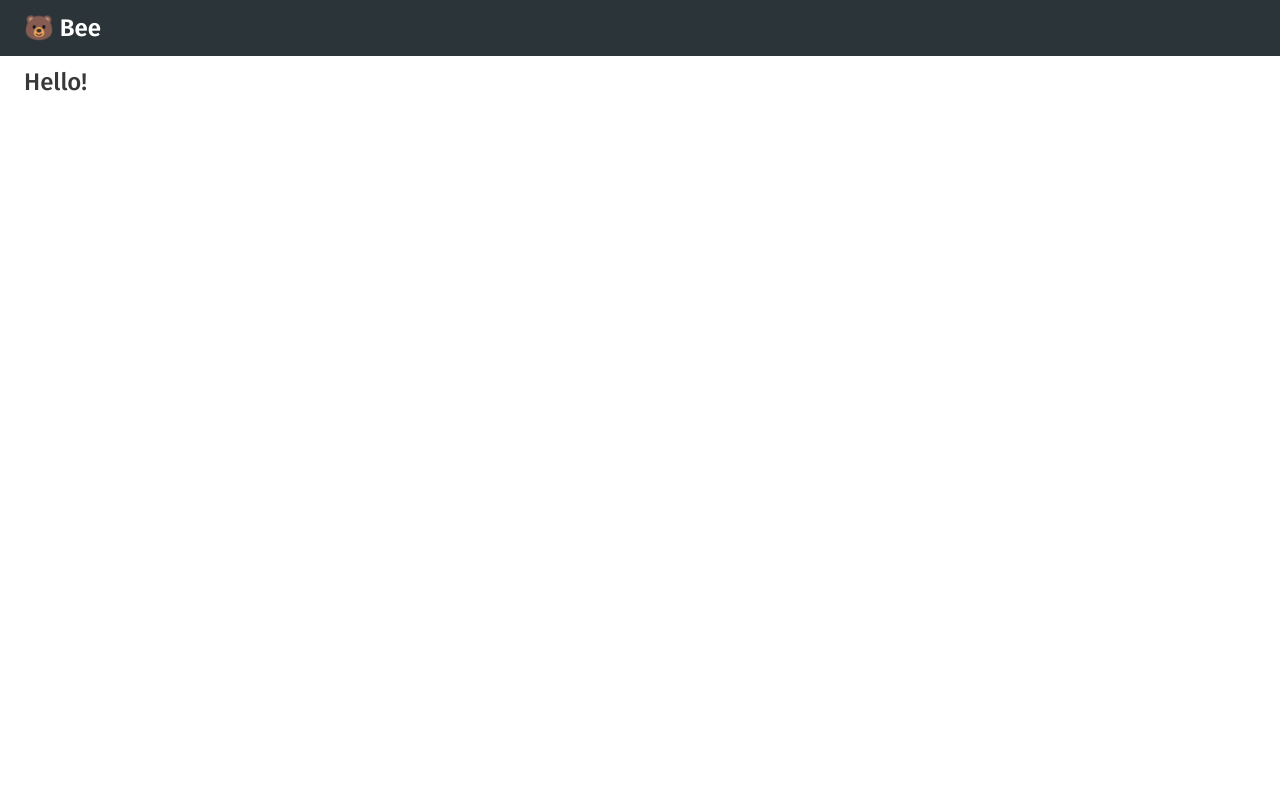
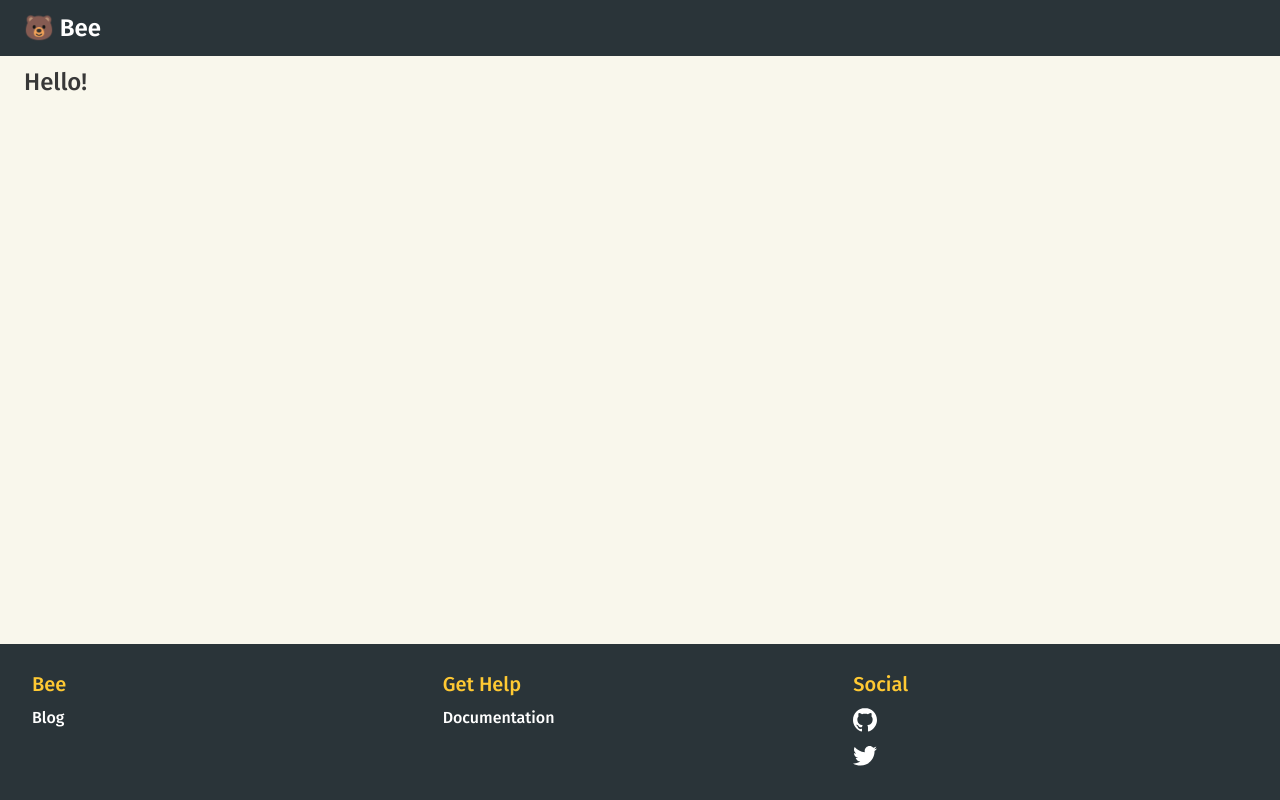
Before and after one commit to freddydc/bee-hive, a Next.js app: page / in a window 1280 px wide. Built offline with nearby package versions, Linux system fonts and the light colour scheme; no server answers.

Commit message:
Add footer

```diff
--- /dev/null
+++ b/components/Footer/Footer.module.css
@@ -0,0 +1,45 @@
+.footer {
+  background-color: rgb(42 52 57 / 1);
+  padding: 1.75rem 2rem;
+}
+
+.grid {
+  display: grid;
+  grid-template-columns: repeat(1, minmax(0, 1fr));
+  gap: 1.25rem 1rem;
+}
+
+.grid a {
+  font-size: 1rem;
+  font-weight: 500;
+  color: #fff;
+}
+
+.grid h1 {
+  color: #ffc933;
+  font-size: 1.25rem;
+  padding-bottom: 0.75rem;
+  font-weight: 500;
+  margin: 0;
+}
+
+.grid svg {
+  height: 24px;
+  width: 24px;
+}
+
+.grid ul {
+  list-style: none;
+  padding: 0;
+  margin: 0;
+}
+
+.grid ul > * + * {
+  margin-top: 0.5rem;
+}
+
+@media (min-width: 640px) {
+  .grid {
+    grid-template-columns: repeat(3, minmax(0, 1fr));
+  }
+}
--- /dev/null
+++ b/components/Footer/Footer.tsx
@@ -0,0 +1,62 @@
+import styles from './Footer.module.css'
+import Link from 'next/link'
+
+export const Footer = () => {
+  return (
+    <footer className={styles.footer}>
+      <div className={styles.grid}>
+        <div>
+          <h1>Bee</h1>
+          <ul>
+            <li>
+              <Link href="/">
+                <a>Blog</a>
+              </Link>
+            </li>
+          </ul>
+        </div>
+        <div>
+          <h1>Get Help</h1>
+          <ul>
+            <li>
+              <Link href="/">
+                <a>Documentation</a>
+              </Link>
+            </li>
+          </ul>
+        </div>
+        <div>
+          <h1>Social</h1>
+          <ul>
+            <li>
+              <Link href="/">
+                <a target="_blank">
+                  <GitHub />
+                </a>
+              </Link>
+            </li>
+            <li>
+              <Link href="/">
+                <a target="_blank">
+                  <Twitter />
+                </a>
+              </Link>
+            </li>
+          </ul>
+        </div>
+      </div>
+    </footer>
+  )
+}
+
+const Twitter = () => (
+  <svg height="512" width="512" viewBox="0 0 512 512" fill="currentColor">
+    <path d="m160.768 460.8c193.1264 0 298.8032-160.1536 298.8032-298.8032 0-4.5056 0-9.0112-.2048-13.5168 20.48-14.7456 38.2976-33.3824 52.4288-54.4768-18.8416 8.3968-39.1168 13.9264-60.416 16.5888 21.7088-12.9024 38.2976-33.5872 46.2848-58.1632-20.2752 12.0832-42.8032 20.6848-66.7648 25.3952-19.2512-20.48-46.4896-33.1776-76.5952-33.1776-57.9584 0-105.0624 47.104-105.0624 105.0624 0 8.192 1.024 16.1792 2.6624 23.9616-87.2448-4.3008-164.6592-46.2848-216.4736-109.7728-9.0112 15.5648-14.1312 33.5872-14.1312 52.8384 0 36.4544 18.6368 68.608 46.6944 87.4496-17.2032-.6144-33.3824-5.3248-47.5136-13.1072v1.4336c0 50.7904 36.2496 93.3888 84.1728 103.0144-8.8064 2.4576-18.0224 3.6864-27.648 3.6864-6.7584 0-13.312-.6144-19.6608-1.8432 13.312 41.7792 52.224 72.0896 98.0992 72.9088-36.0448 28.2624-81.3056 45.056-130.4576 45.056-8.3968 0-16.7936-.4096-24.9856-1.4336 46.2848 29.4912 101.5808 46.8992 160.768 46.8992" />
+  </svg>
+)
+
+const GitHub = () => (
+  <svg height="512" width="512" viewBox="0 0 512 512" fill="currentColor">
+    <path d="m256 0c-141.39 0-256 114.61-256 256 0 113.1 73.345 209.05 175.07 242.91 12.81 2.35 17.48-5.56 17.48-12.35 0-6.06-.22-22.17-.35-43.53-71.21 15.46-86.23-34.32-86.23-34.32-11.645-29.58-28.429-37.45-28.429-37.45-23.244-15.88 1.76-15.56 1.76-15.56 25.699 1.8 39.209 26.38 39.209 26.38 22.84 39.12 59.92 27.82 74.51 21.27 2.32-16.54 8.93-27.82 16.25-34.22-56.84-6.45-116.611-28.43-116.611-126.52 0-27.94 9.981-50.8 26.351-68.7-2.64-6.47-11.42-32.5 2.5-67.74 0 0 21.5-6.889 70.41 26.24 20.41-5.69 42.32-8.52 64.09-8.61 21.73.1 43.64 2.92 64.09 8.61 48.87-33.129 70.32-26.24 70.32-26.24 13.97 35.24 5.19 61.27 2.55 67.74 16.41 17.9 26.32 40.76 26.32 68.7 0 98.35-59.86 119.99-116.89 126.32 9.19 7.91 17.38 23.53 17.38 47.41 0 34.22-.31 61.83-.31 70.22 0 6.85 4.6 14.82 17.6 12.32 101.65-33.92 174.93-129.8 174.93-242.88 0-141.39-114.63-256-256.02-256" />
+  </svg>
+)
--- /dev/null
+++ b/components/Footer/index.ts
@@ -0,0 +1 @@
+export { Footer } from './Footer'
--- /dev/null
+++ b/components/Layout/Layout.module.css
@@ -0,0 +1,4 @@
+.main {
+  background-color: rgb(249 247 236 / 1);
+  flex: 1 1;
+}
--- a/components/Layout/Layout.tsx
+++ b/components/Layout/Layout.tsx
@@ -1,5 +1,7 @@
+import styles from './Layout.module.css'
 import Head from 'next/head'
 import { Navbar } from '@components/Navbar'
+import { Footer } from '@components/Footer'
 
 type LayoutProps = {
   title?: string
@@ -15,7 +17,8 @@ export const Layout = ({ children, title }: LayoutProps) => {
         <title>{!title ? SITE_BRAND : `${title} - ${SITE_BRAND}`}</title>
       </Head>
       <Navbar />
-      <main>{children}</main>
+      <main className={styles.main}>{children}</main>
+      <Footer />
     </>
   )
 }
--- a/styles/general.css
+++ b/styles/general.css
@@ -14,3 +14,9 @@ a {
 * {
   box-sizing: border-box;
 }
+
+#__next {
+  display: flex;
+  flex-direction: column;
+  min-height: 100vh;
+}
```
